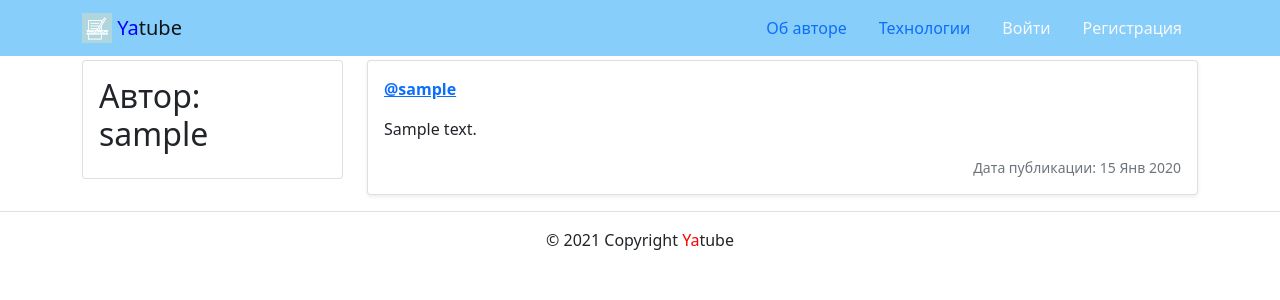
After one commit to Maslov-Moscow/short_story_blog, a Django app: page /posts/1/ in a window 1280 px wide. The commit adds this page. Shown: the top 300 px of the page. Run offline with Django 3.2, Linux system fonts and the light colour scheme; tables that the repository leaves empty hold one stand-in row (values such as "Sample post"); some libraries are stand-ins or nearby versions.

Commit message:
generic views update

```diff
--- /dev/null
+++ b/short_story_blog/core/urls.py
@@ -0,0 +1,9 @@
+from django.urls import path
+from . import views
+
+app_name = "core"
+
+urlpatterns = [
+    path('author/', views.Author.as_view(), name='author'),
+    path('tech/', views.Tech.as_view(), name='tech'),
+]
--- a/short_story_blog/posts/models.py
+++ b/short_story_blog/posts/models.py
@@ -6,6 +6,6 @@ User = get_user_model()
 
 class Post(models.Model):
     text = models.TextField()
-    pub_date = models.DateTimeField()
-    score = models.IntegerField()
+    pub_date = models.DateTimeField( auto_now_add=True)
+    score = models.IntegerField(null=True)
     author = models.ForeignKey(User, on_delete=models.CASCADE, related_name='posts')
--- a/short_story_blog/posts/urls.py
+++ b/short_story_blog/posts/urls.py
@@ -6,5 +6,9 @@ app_name = 'posts'
 
 urlpatterns = [
     path('', views.index, name="index"),
-    path('posts/<int:pk>', views.post, name="posts")
+    path('profile/<str:username>/', views.profile, name='profile'),
+    # path('posts/<int:post_id>/', views.post_detail, name='post_detail'),
+    path('posts/<int:pk>/', views.PostDetailView.as_view(), name='post_detail'),
+    path('post/new', views.PostCreateView.as_view(), name='new'),
+    path('post/edit/<int:pk>', views.EditPostView.as_view(), name='edit')
 ]
--- a/short_story_blog/posts/views.py
+++ b/short_story_blog/posts/views.py
@@ -1,13 +1,66 @@
-from django.shortcuts import render
-from django.http import HttpResponse
-
-from .models import Post
-
+from django.shortcuts import render, get_object_or_404, redirect
+from .forms import PostForm
+from django.views.generic import CreateView, UpdateView, DetailView
+from django.urls import reverse_lazy
+from .models import Post, User
+from django.contrib.auth.decorators import login_required
+from django.contrib.auth.mixins import LoginRequiredMixin, UserPassesTestMixin
+from django.core.exceptions import PermissionDenied
+# from django.shortcuts import
 
 def index(requst):
     posts = Post.objects.order_by('-pub_date')[:10]
     context = {"posts": posts}
     return render(requst, 'index.html', context)
 
-def post(request, pk):
-    return HttpResponse('succes')
+
+def profile(request, username):
+    user = get_object_or_404(User, username=username)
+    posts = Post.objects.filter(author=user)
+    post_count = posts.count()
+    context = {
+        "user": user,
+        "posts": posts,
+        "counter": post_count
+    }
+    return render(request, 'posts/profile.html', context)
+
+
+def post_detail(request, post_id):
+    post = get_object_or_404(Post, id=post_id)
+    context = {"post": post}
+    return render(request, 'posts/post_detail.html', context)
+
+class PostDetailView(DetailView):
+    model = Post
+    template_name = "posts/post_detail.html"
+
+
+
+class PostCreateView(LoginRequiredMixin,CreateView):
+    form_class = PostForm
+    template_name = 'posts/new.html'
+    success_url = '/'
+
+    def form_valid(self, form):
+        obj = form.save(commit=False)
+        obj.author = self.request.user
+        return super(PostCreateView, self).form_valid(form)
+
+
+class EditPostView(LoginRequiredMixin, UserPassesTestMixin, UpdateView):
+    model = Post
+    template_name = 'posts/new.html'
+    fields = ['text']
+
+    def test_func(self):
+        obj = self.get_object()
+        if obj.author == self.request.user:
+            return True
+        raise PermissionDenied
+
+
+
+    def get_success_url(self):
+        pk = self.kwargs["pk"]
+        return f'/posts/{pk}'
--- a/short_story_blog/short_story_blog/settings.py
+++ b/short_story_blog/short_story_blog/settings.py
@@ -134,3 +134,6 @@ DEFAULT_AUTO_FIELD = 'django.db.models.BigAutoField'
 LOGIN_URL = 'users:login'
 LOGIN_REDIRECT_URL = 'posts:index'
 LOGOUT_REDIRECT_URL = 'posts:index'
+
+EMAIL_BACKEND = 'django.core.mail.backends.filebased.EmailBackend'
+EMAIL_FILE_PATH = os.path.join(BASE_DIR, 'sent_emails')
--- a/short_story_blog/short_story_blog/urls.py
+++ b/short_story_blog/short_story_blog/urls.py
@@ -16,9 +16,11 @@ Including another URLconf
 from django.contrib import admin
 from django.urls import path, include
 
+
 urlpatterns = [
     path('', include("posts.urls", namespace='posts')),
     path('admin/', admin.site.urls),
     path('auth/', include('users.urls', namespace='users')),
-    path('auth/', include('django.contrib.auth.urls'))
+    path('auth/', include('django.contrib.auth.urls')),
+    path('about/', include("core.urls",namespace='core'))
 ]
--- a/short_story_blog/templates/includes/header.html
+++ b/short_story_blog/templates/includes/header.html
@@ -1,14 +1,42 @@
-<nav class="navbar navbar-light" style="background-color: #e3f2fd;">
-  <a class="navbar-brand" href="{% url 'posts:index' %}"><span style="color:red">Ya</span>tube</a>
-  <nav class="my-2 my-md-0 mr-md-3">
-    {% if user.is_authenticated %}
-      Пользователь: {{ request.user }}.
-      <a class="p-2 text-dark" href="">Новая запись</a>
-      <a class="p-2 text-dark" href="{% url 'password_change' %}">Изменить пароль</a>
-      <a class="p-2 text-dark" href="{% url 'users:logout' %}">Выйти</a>
-    {% else %}
-      <a class="p-2 text-dark" href="{% url 'users:login' %}">Войти</a> |
-      <a class="p-2 text-dark" href="{% url 'users:signup' %}">Регистрация</a>
-    {% endif %}
+<header>
+  {% load static %}
+  {% with request.resolver_match.view_name as view_name %}
+  <nav class="navbar navbar-light" style="background-color: lightskyblue">
+    <div class="container">
+      <a class="navbar-brand" href="{% url 'posts:index' %}">
+        <img src="{% static 'icon.bmp' %}" width="30" height="30" class="d-inline-block align-top" alt="">
+        <span style="color:blue">Ya</span>tube
+      </a>
+      <ul class="nav nav-pills">
+        <li class="nav-item">
+          <a class="nav-link {% if view_name  == 'core:author' %}active{% endif %}" href="{% url 'core:author' %}">Об авторе</a>
+        </li>
+        <li class="nav-item">
+          <a class="nav-link {% if view_name  == 'core:tech' %}active{% endif %}" href="{% url 'core:tech' %}">Технологии</a>
+        </li>
+        {% if user.is_authenticated %}
+        <li class="nav-item">
+          <a class="nav-link {% if view_name  == 'posts:new' %}active{% endif %}" href="{% url 'posts:new' %}">Новая запись</a>
+        </li>
+        <li class="nav-item">
+          <a class="nav-link link-light " href="{% url 'password_change' %}">Изменить пароль</a>
+        </li>
+        <li class="nav-item">
+          <a class="nav-link link-light" href="{% url 'users:logout' %}">Выйти</a>
+        </li>
+        <li>
+          Пользователь: {{ user.username }}
+        <li>
+        {% else %}
+        <li class="nav-item">
+          <a class="nav-link link-light" href="{% url 'users:login' %}">Войти</a>
+        </li>
+        <li class="nav-item">
+          <a class="nav-link link-light" href="{% url 'users:signup' %}">Регистрация</a>
+        </li>
+        {% endif %}
+      </ul>
+      {% endwith %}
+    </div>
   </nav>
-</nav>
+</header>
--- /dev/null
+++ b/short_story_blog/templates/posts/post_detail.html
@@ -0,0 +1,30 @@
+{% extends "base.html" %} {% block title %}{{ post.author.username }}{% endblock %} {% block content %}
+<main role="main" class="container">
+  <div class="row">
+    <div class="col-md-3 mb-3 mt-1">
+      <div class="card">
+        <div class="card-body">
+          <div class="h2"> Автор:<br> {{ post.author.username }}</div>
+        </div>
+
+      </div>
+    </div>
+    <div class="col-md-9">
+      <div class="card mb-3 mt-1 shadow-sm">
+        <div class="card-body">
+          <p class="card-text">
+            <a href="{% url 'posts:profile' post.author %}"><strong class="d-block text-gray-dark">@{{ post.author.username }}</strong></a>
+            <p>{{post.text}} </p>
+          <div class="d-flex justify-content-between align-items-center">
+            <div class="btn-group ">
+              {% if request.user == post.author %}
+              <a class="btn btn-sm text-muted" href="{% url 'posts:edit' post.id %}" role="button">Редактировать</a>
+              {%endif%}
+         </div>
+            <small class="text-muted">Дата публикации: {{ post.pub_date|date:"d M Y" }}</small> </div>
+        </div>
+      </div>
+    </div>
+  </div>
+</main>
+ {% endblock %}
```
Also changed, not shown: short_story_blog/core/views.py (+7 -2 lines), short_story_blog/posts/forms.py (added, +8 -0 lines), short_story_blog/templates/about/author.html (added, +10 -0 lines), short_story_blog/templates/about/tech.html (added, +32 -0 lines), short_story_blog/templates/posts/new.html (added, +35 -0 lines), short_story_blog/templates/posts/profile.html (added, +21 -0 lines), 1 other file.
